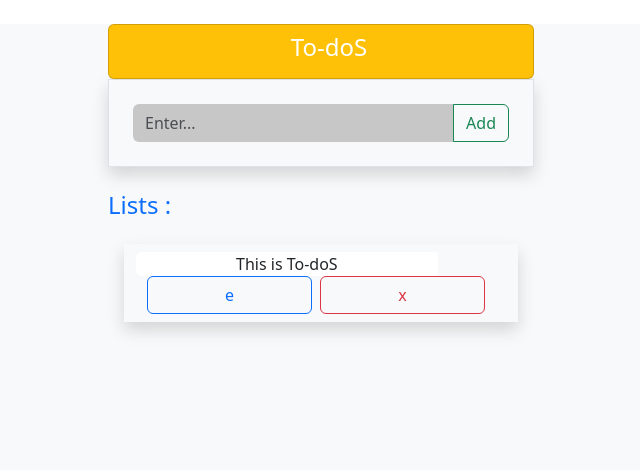
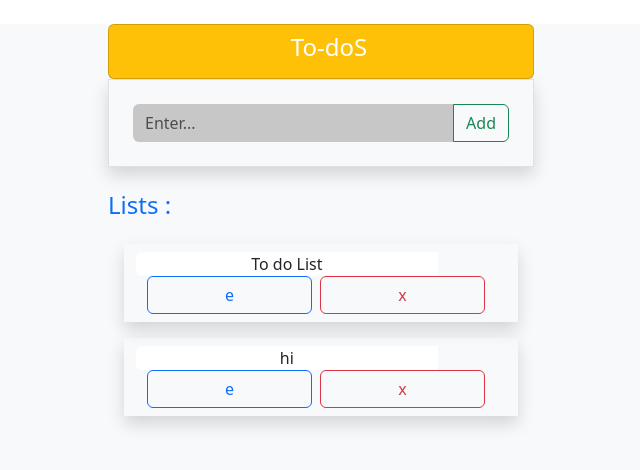
Before and after one commit to Adarsh6801/TudoS, an Angular app: page / in a window 1280 px wide. Shown: the top 470 px of the page, without its empty margins (319-959 px from the left). Built offline with nearby package versions, Linux system fonts and the light colour scheme; data requests are answered from the project's data file.

Commit message:
Add Task Completed

```diff
--- a/db.json
+++ b/db.json
@@ -3,7 +3,10 @@
     {
       "id": 1,
       "task_name": "To do List"
-
+    },
+    {
+      "id": 2,
+      "task_name": "hi"
     }
   ]
 }
--- a/src/app/component/dashboard/dashboard.component.html
+++ b/src/app/component/dashboard/dashboard.component.html
@@ -16,10 +16,11 @@
             </div>
             <h4 class="text-primary mt-4">Lists :</h4>
             <div style="overflow-y:auto; height:400px">
-                <div class="m-3">
+
+                <div class="m-3" *ngFor="let task of taskArr">
                     <div class="p-2 shadow">
                         <div class="input-group row ps-3">
-                            <div class="card col-md-10 border-0 text-center">This is To-doS</div>
+                            <div class="card col-md-10 border-0 text-center">{{task.task_name}}</div>
                             <div class="adder">
                                 <button class="btn btn-outline-primary col me-2">e</button>
                                 <div class="btn btn-outline-danger col">x</div>
@@ -27,6 +28,7 @@
                         </div>
                     </div>
                 </div>
+
             </div>
         </div>
         <div class="col"></div>
--- a/src/app/service/crud.service.ts
+++ b/src/app/service/crud.service.ts
@@ -9,7 +9,7 @@ export class CrudService {
 
   serviceURL: string;
   constructor(private http : HttpClient) {
-    this.serviceURL = "http://localhost:3000/tasks"
+    this.serviceURL = "http://localhost:5000/tasks"
   }
   addTask( task : Task) : Observable<Task> {
     return this.http.post<Task>(this.serviceURL,task);
```
